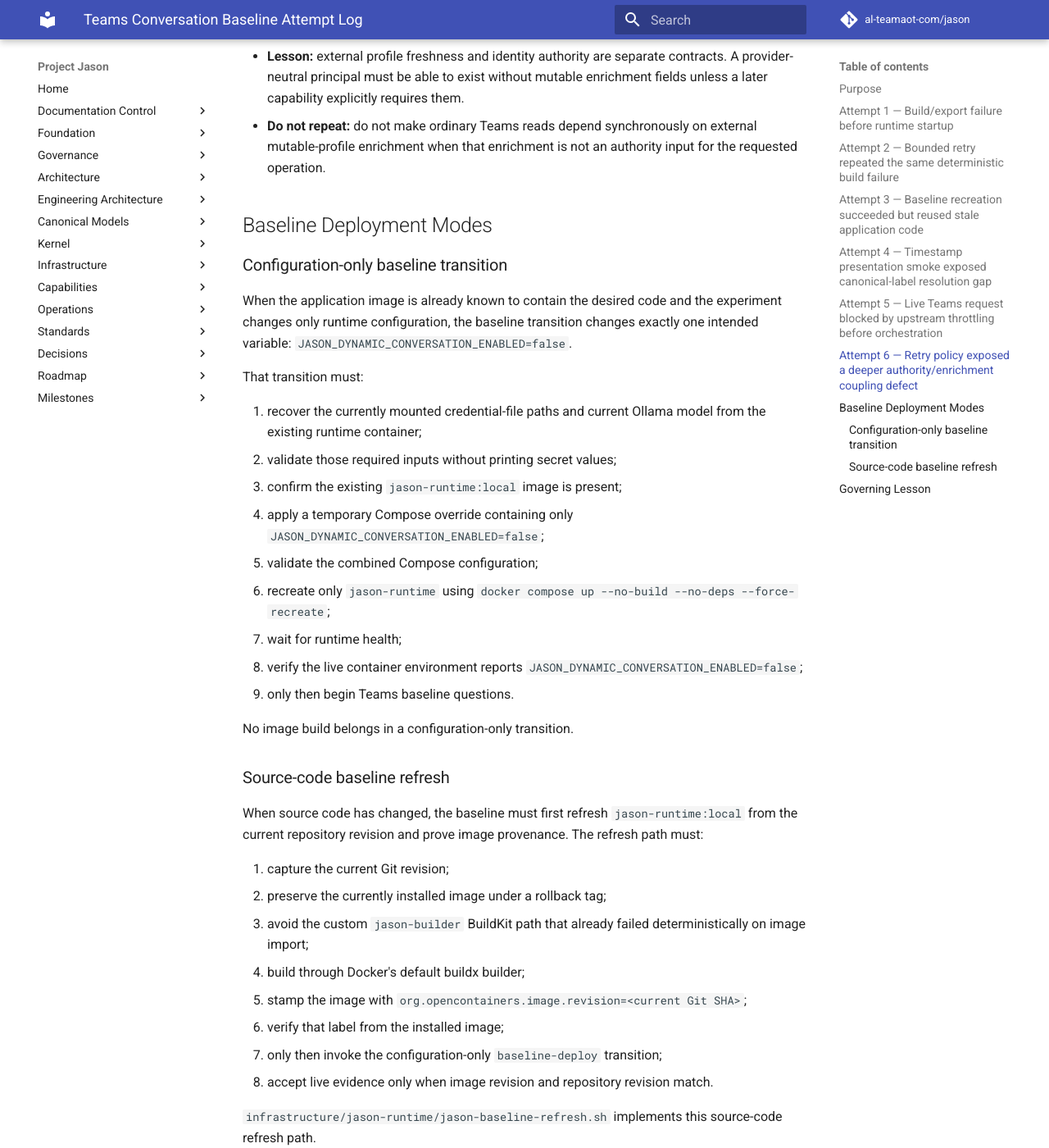
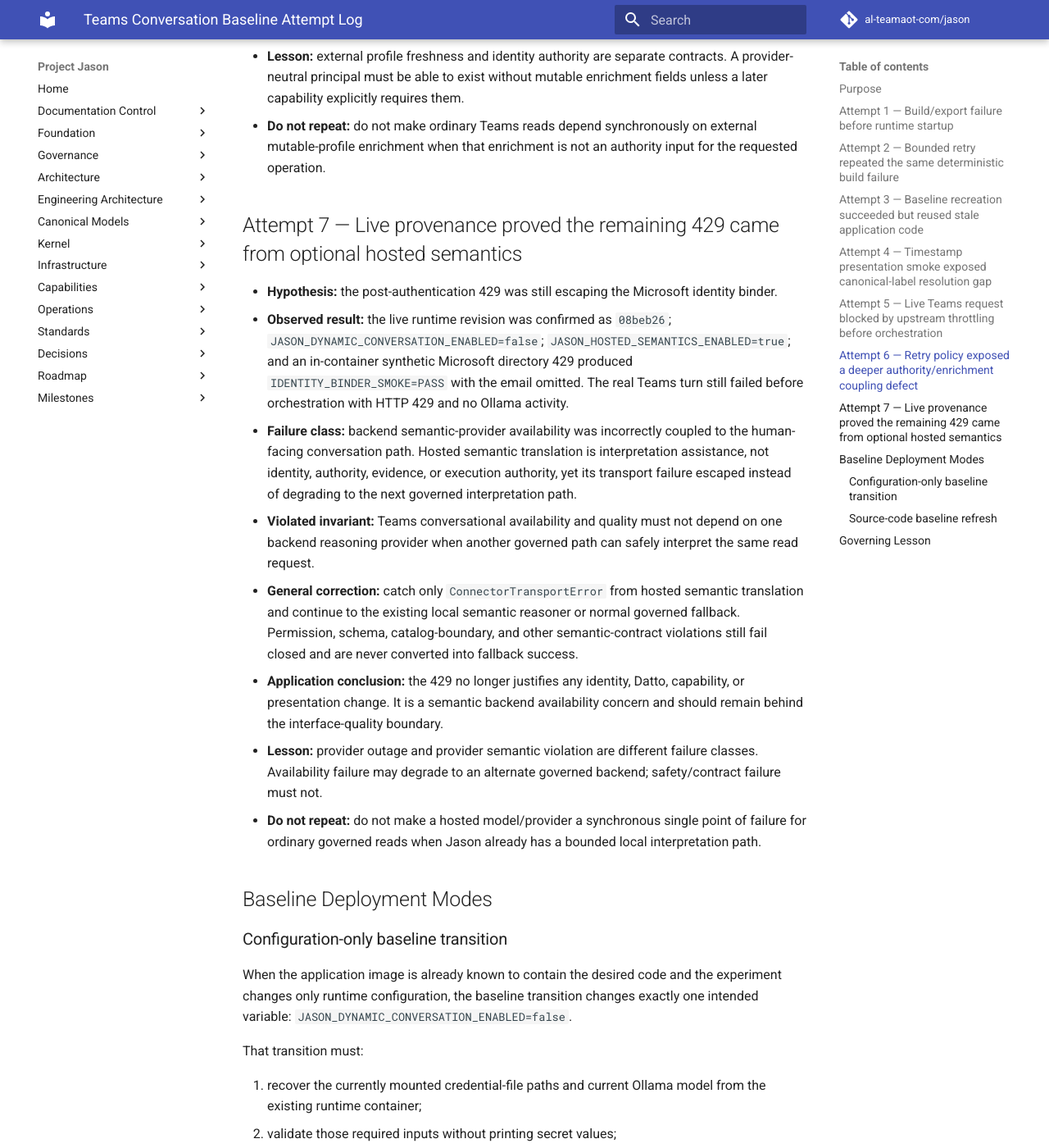
Before and after one commit to al-teamaot-com/jason, an MkDocs documentation site: the page built from docs/operations/Teams-Conversation-Baseline-Attempt-Log-2026-08-19.md, in a window 1280 px wide and 1400 px high, scrolled down 3860 px. Shown: the whole window at 82% size. Built offline with MkDocs 1.6.1 and Material for MkDocs 9.7.7, drawn with Linux system fonts in a browser that asks for light colours; comment, search, counter and statistics services are not loaded; some of the changed text lies outside the part shown.

Commit message:
Document hosted semantic transport fallback lesson

```diff
--- a/docs/operations/Teams-Conversation-Baseline-Attempt-Log-2026-08-19.md
+++ b/docs/operations/Teams-Conversation-Baseline-Attempt-Log-2026-08-19.md
@@ -69,6 +69,17 @@
 - **Lesson:** external profile freshness and identity authority are separate contracts. A provider-neutral principal must be able to exist without mutable enrichment fields unless a later capability explicitly requires them.
 - **Do not repeat:** do not make ordinary Teams reads depend synchronously on external mutable-profile enrichment when that enrichment is not an authority input for the requested operation.
 
+## Attempt 7 — Live provenance proved the remaining 429 came from optional hosted semantics
+
+- **Hypothesis:** the post-authentication 429 was still escaping the Microsoft identity binder.
+- **Observed result:** the live runtime revision was confirmed as `08beb26`; `JASON_DYNAMIC_CONVERSATION_ENABLED=false`; `JASON_HOSTED_SEMANTICS_ENABLED=true`; and an in-container synthetic Microsoft directory 429 produced `IDENTITY_BINDER_SMOKE=PASS` with the email omitted. The real Teams turn still failed before orchestration with HTTP 429 and no Ollama activity.
+- **Failure class:** backend semantic-provider availability was incorrectly coupled to the human-facing conversation path. Hosted semantic translation is interpretation assistance, not identity, authority, evidence, or execution authority, yet its transport failure escaped instead of degrading to the next governed interpretation path.
+- **Violated invariant:** Teams conversational availability and quality must not depend on one backend reasoning provider when another governed path can safely interpret the same read request.
+- **General correction:** catch only `ConnectorTransportError` from hosted semantic translation and continue to the existing local semantic reasoner or normal governed fallback. Permission, schema, catalog-boundary, and other semantic-contract violations still fail closed and are never converted into fallback success.
+- **Application conclusion:** the 429 no longer justifies any identity, Datto, capability, or presentation change. It is a semantic backend availability concern and should remain behind the interface-quality boundary.
+- **Lesson:** provider outage and provider semantic violation are different failure classes. Availability failure may degrade to an alternate governed backend; safety/contract failure must not.
+- **Do not repeat:** do not make a hosted model/provider a synchronous single point of failure for ordinary governed reads when Jason already has a bounded local interpretation path.
+
 ## Baseline Deployment Modes
 
 ### Configuration-only baseline transition
@@ -111,3 +122,5 @@
 > An observed transport failure must remain classified at the layer where it occurred. A pre-orchestration provider throttle is not evidence of a semantic, capability, Datto, or rendering defect.
 
 > Identity authority and mutable profile enrichment are separate contracts. Once authenticated Teams tenant/object evidence has been bound to an active Jason identity, failure of non-authoritative profile enrichment may remove the enrichment but must not invalidate that principal unless the failed provider result itself carries an authority-relevant denial.
+
+> Backend semantic-provider availability is not a user-facing authority boundary. Transport failure may fall through to another governed semantic path; semantic-contract or authorization violations must still fail closed.
```
